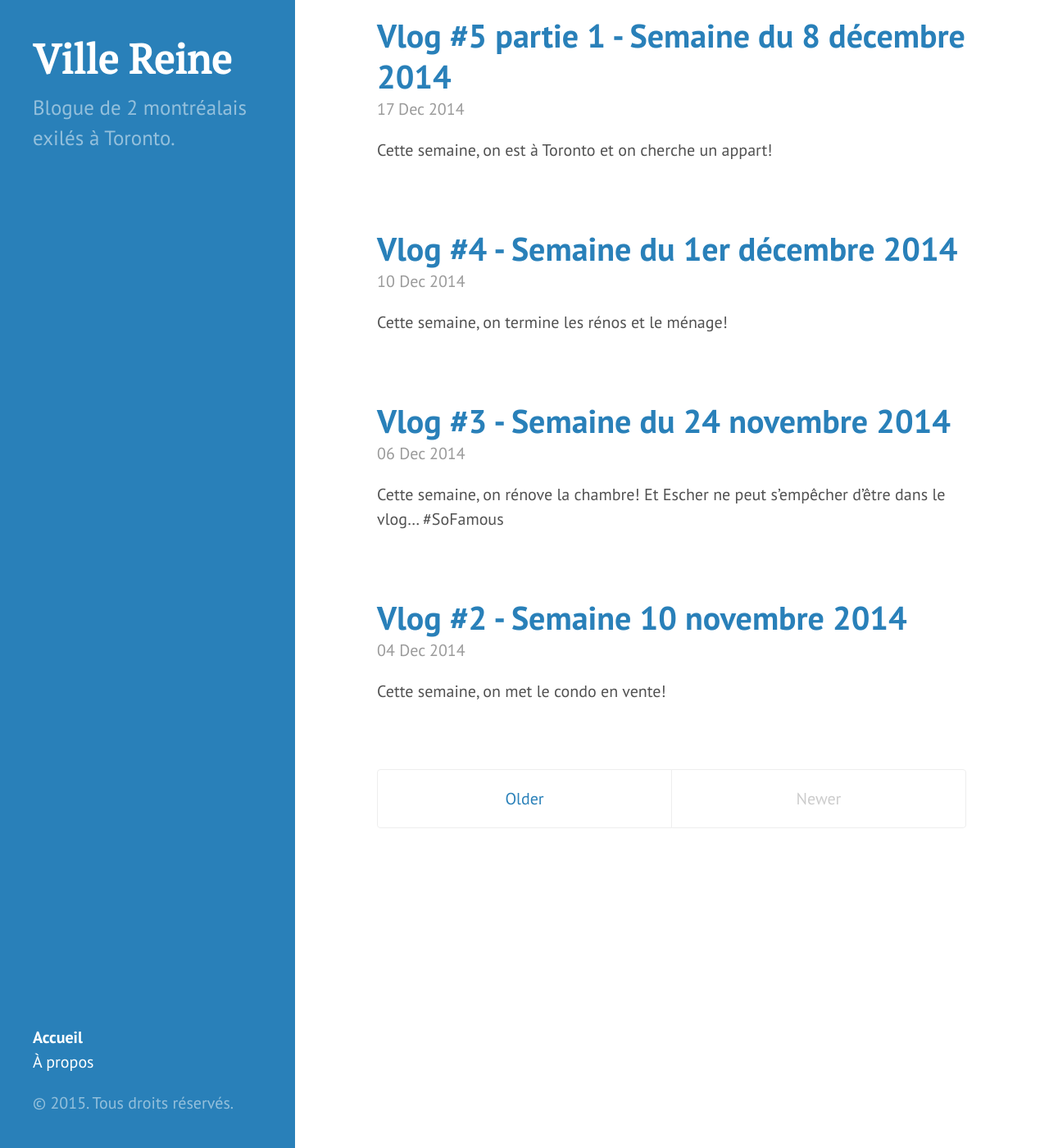
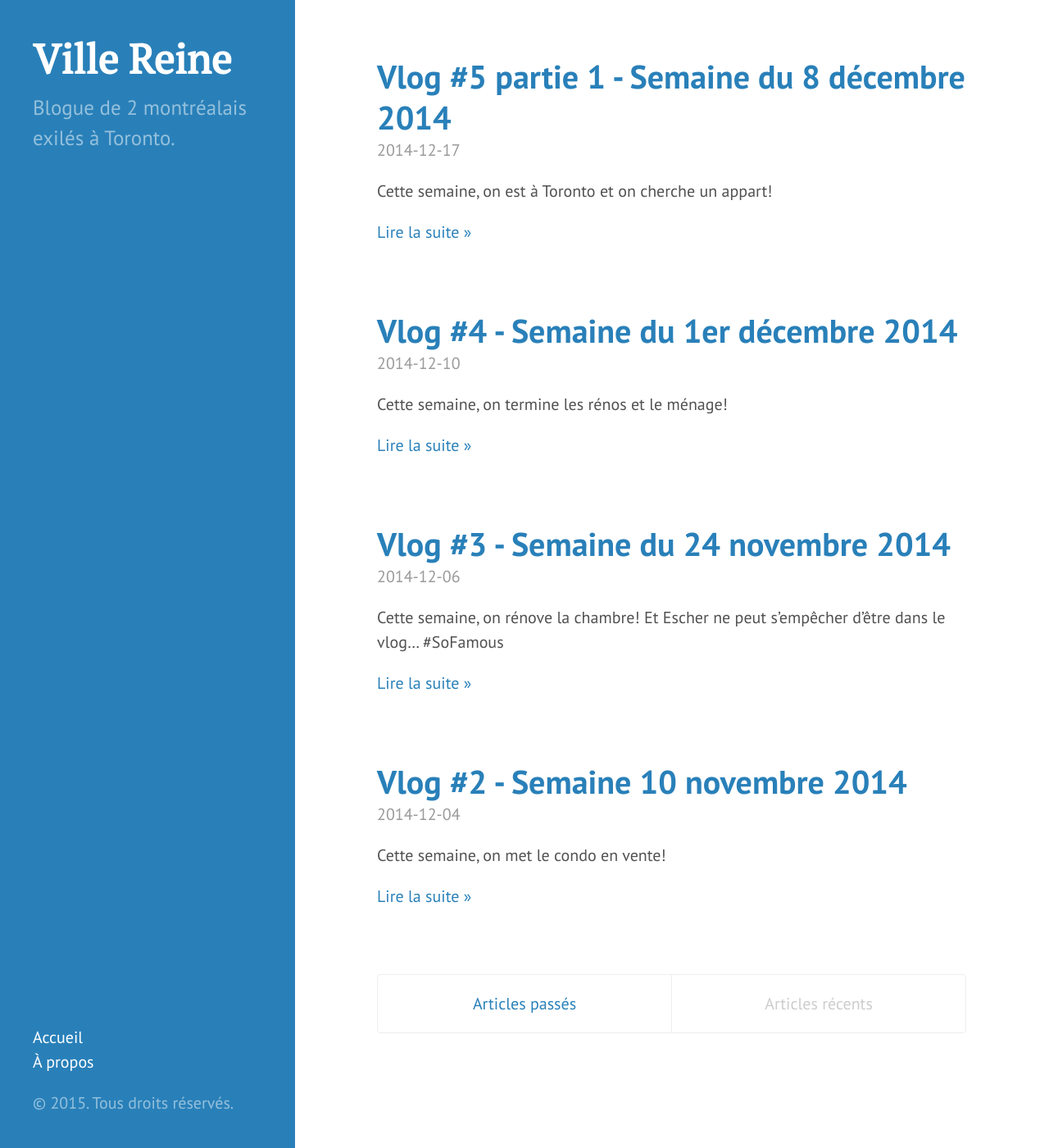
Before and after one commit to mmebonheur/villereine.github.io, a Jekyll site: the page built from index.html, in a window 1280 px wide and 1400 px high, scrolled down 412 px. Shown: the whole window at 82% size. Built offline with Jekyll 4.4.1, drawn with Linux system fonts in a browser that asks for light colours; Markdown is read by kramdown in place of the engine named in the settings; the list of posts is cut into pages by our own code; some of the changed text lies outside the part shown.

Commit message:
Yet more tweaking

```diff
--- a/_config.yml
+++ b/_config.yml
@@ -1,6 +1,6 @@
 # Dependencies
 markdown:         redcarpet
-pygments:         true
+highlighter:      pygments
 
 # Permalinks
 permalink:        /:title #pretty
--- a/_includes/head.html
+++ b/_includes/head.html
@@ -20,8 +20,8 @@
   <link rel="stylesheet" href="http://fonts.googleapis.com/css?family=PT+Sans:400,400italic,700|PT+Serif">
 
   <!-- Icons -->
-  <link rel="apple-touch-icon-precomposed" sizes="144x144" href="/public/apple-touch-icon-144-precomposed.png">
-                                 <link rel="shortcut icon" href="/public/favicon.ico">
+  <!-- <link rel="apple-touch-icon-precomposed" sizes="144x144" href="/public/apple-touch-icon-144-precomposed.png">
+                                 <link rel="shortcut icon" href="/public/favicon.ico"> -->
 
   <!-- RSS -->
   <link rel="alternate" type="application/rss+xml" title="RSS" href="/atom.xml">
--- a/_layouts/post.html
+++ b/_layouts/post.html
@@ -4,7 +4,7 @@
 
 <div class="post">
   <h1 class="post-title">{{ page.title }}</h1>
-  <span class="post-date">{{ page.date | date_to_string }}</span>
+  <span class="post-date">{{ page.date | date: "%Y-%m-%d" }}</span>
   {{ content }}
 </div>
 
@@ -16,7 +16,7 @@
         <h3>
           <a href="{{ post.url }}">
             {{ post.title }}
-            <small>{{ post.date | date_to_string }}</small>
+            <small>{{ post.date | date: "%Y-%m-%d" }}</small>
           </a>
         </h3>
       </li>
--- a/atom.xml
+++ b/atom.xml
@@ -1,5 +1,5 @@
 ---
-layout: nil
+<!-- layout: nil -->
 ---
 
 <?xml version="1.0" encoding="utf-8"?>
--- a/index.html
+++ b/index.html
@@ -12,26 +11,28 @@
       </a>
     </h1>
 
-    <span class="post-date">{{ post.date | date_to_string }}</span>
+    <span class="post-date">{{ post.date | date: "%Y-%m-%d" }}</span>
 
     {{ post.excerpt }}
+
+    <p><a href="{{ post.url }}">Lire la suite &raquo;</a></p>
   </div>
   {% endfor %}
 </div>
 
 <div class="pagination">
   {% if paginator.next_page %}
-    <a class="pagination-item older" href="/page{{paginator.next_page}}">Older</a>
+    <a class="pagination-item older" href="/page{{paginator.next_page}}">Articles passés</a>
   {% else %}
-    <span class="pagination-item older">Older</span>
+    <span class="pagination-item older">Articles passés</span>
   {% endif %}
   {% if paginator.previous_page %}
     {% if paginator.page == 2 %}
-      <a class="pagination-item newer" href="/">Newer</a>
+      <a class="pagination-item newer" href="/">Articles récents</a>
     {% else %}
-      <a class="pagination-item newer" href="/page{{paginator.previous_page}}">Newer</a>
+      <a class="pagination-item newer" href="/page{{paginator.previous_page}}">Articles récents</a>
     {% endif %}
   {% else %}
-    <span class="pagination-item newer">Newer</span>
+    <span class="pagination-item newer">Articles récents</span>
   {% endif %}
 </div>
```
Also changed, not shown: other parts of index.html (+0 -1 lines), public/apple-touch-icon-144-precomposed.png (deleted), public/favicon.ico (deleted).
